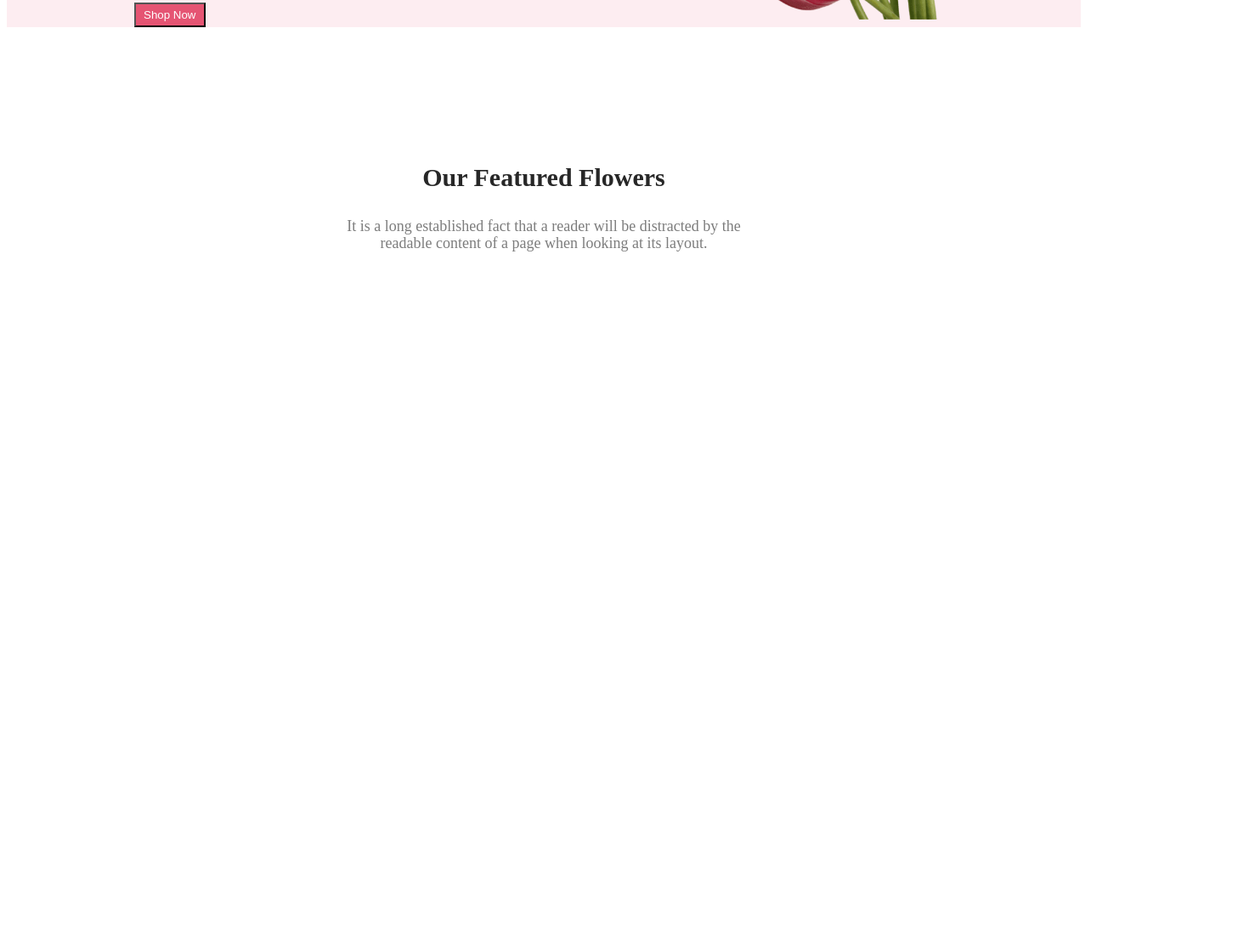
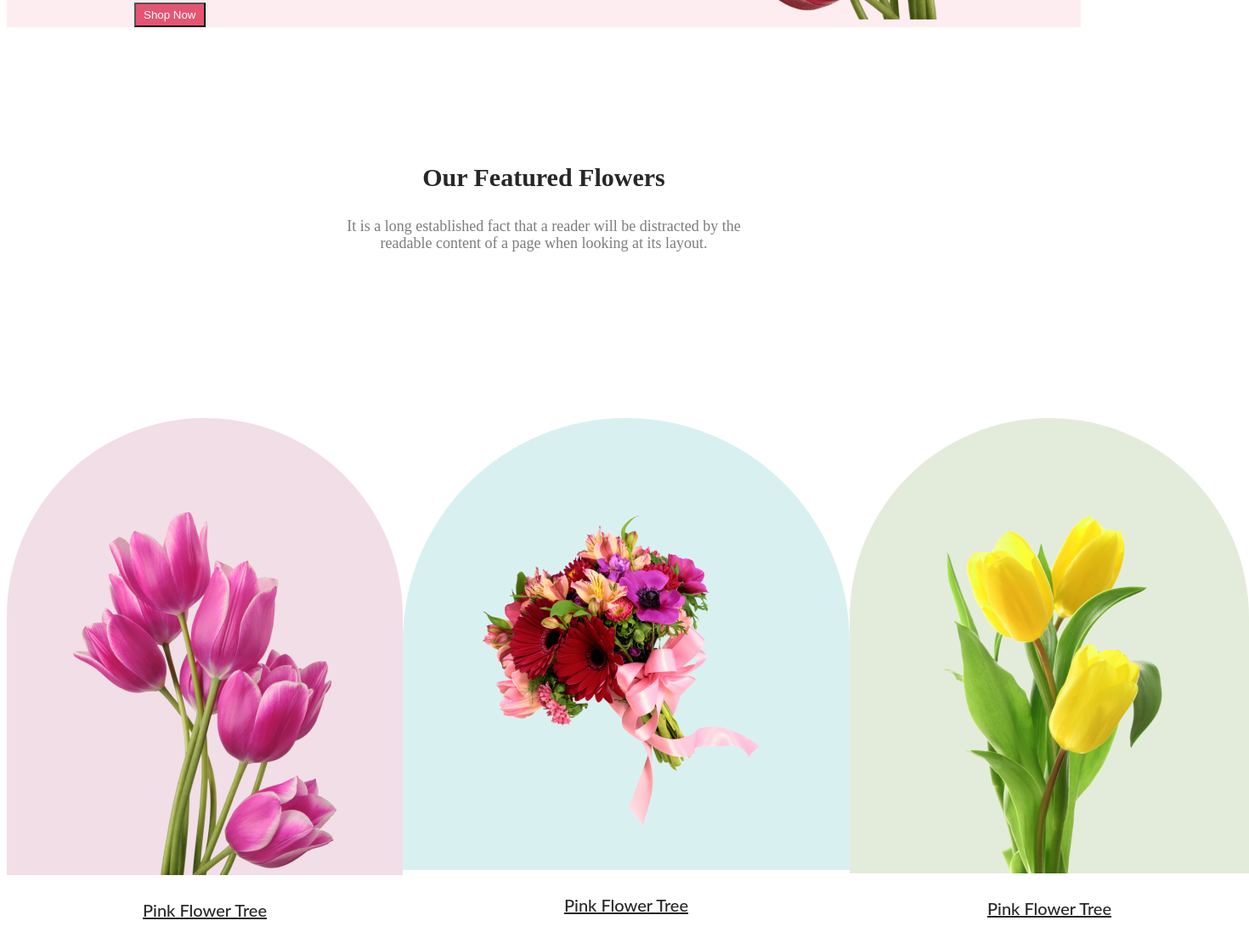
Before and after one commit to Musfike/assignment, a plain HTML site: page index.html in a window 1280 px wide. Shown: the part 527-1644 px from the top of the page at 85% size, 1470 px wide, since content can reach past the window. Before the commit the page ends 1019 px from the top, so only its background shows below. Drawn offline with Linux system fonts and the light colour scheme.

Commit message:
something added

```diff
--- a/index.html
+++ b/index.html
@@ -23,10 +23,27 @@
        <h3 class="content-title">Our Featured Flowers</h3>
        <p class="content-description">It is a long established fact that a reader will be distracted by the readable content of a page when looking at its layout.</p>
        </section>
+       <!-- radious image starts now -->
+       <!-- first image -->
+       <div class="Flower-container">
+        <div class="first-container">
+          <img src="Flower Asset/pngwing 6.png" alt="" class="first-image">
+          <p class="image-description">Pink Flower Tree</p>
+        </div>
+        <!-- second image -->
+        <div class="second-container">
+          <img src="Flower Asset/pngwing 5.png" alt="" class="second-image">
+          <p class="image-description">Pink Flower Tree</p>
+        </div>
+        <!--  third image -->
+        <div class="third-container">
+          <img src="Flower Asset/pngwing 7.png" alt="" class="third-image">
+          <p class="image-description">Pink Flower Tree</p>
+        </div>
+       </div>
+      </main>
+      <footer>
 
-    </main>
-    <footer>
-
-    </footer>
-  </body>
+      </footer>
+    </body>
 </html>
--- a/style/style.css
+++ b/style/style.css
@@ -40,7 +40,7 @@
   padding: 130px;
   border-radius: 10px;
   background: #fff;
-  margin: 0px 250px 48px ;
+  margin: 0px 250px 48px;
 }
 .content-title {
   color: #272727;
@@ -49,9 +49,40 @@
   font-weight: 800;
 }
 .content-description {
-    color: rgba(39, 39, 39, 0.60);
-    text-align: center;
-    font-size: 18px;
-    font-weight: 400;
-    line-height: 20px;
+  color: rgba(39, 39, 39, 0.6);
+  text-align: center;
+  font-size: 18px;
+  font-weight: 400;
+  line-height: 20px;
 }
+/* flower section starts now */
+.Flower-container {
+  display: flex;
+  justify-content: space-around;
+
+}
+.first-image {
+  background-color: #a7216226;
+  border-radius: 300px 300px 0px 0px;
+  padding: 110px  78px 0px;
+}
+.second-image {
+  background-color: #0597a026;
+  border-radius: 300px 300px 0px 0px;
+  padding: 110px  78px 52px;
+}
+.third-image {
+  background-color: #477d1126;
+  border-radius: 300px 300px 0px 0px;
+  padding: 65px  78px 0px;
+}
+.image-description {
+  color: #272727;
+  text-align: center;
+  font-family: Lato;
+  font-size: 20px;
+  font-style: normal;
+  font-weight: 550;
+  line-height: 35px;
+  text-decoration-line: underline;
+}
```
Also changed, not shown: Flower Asset/Rectangle 3.png (added).
